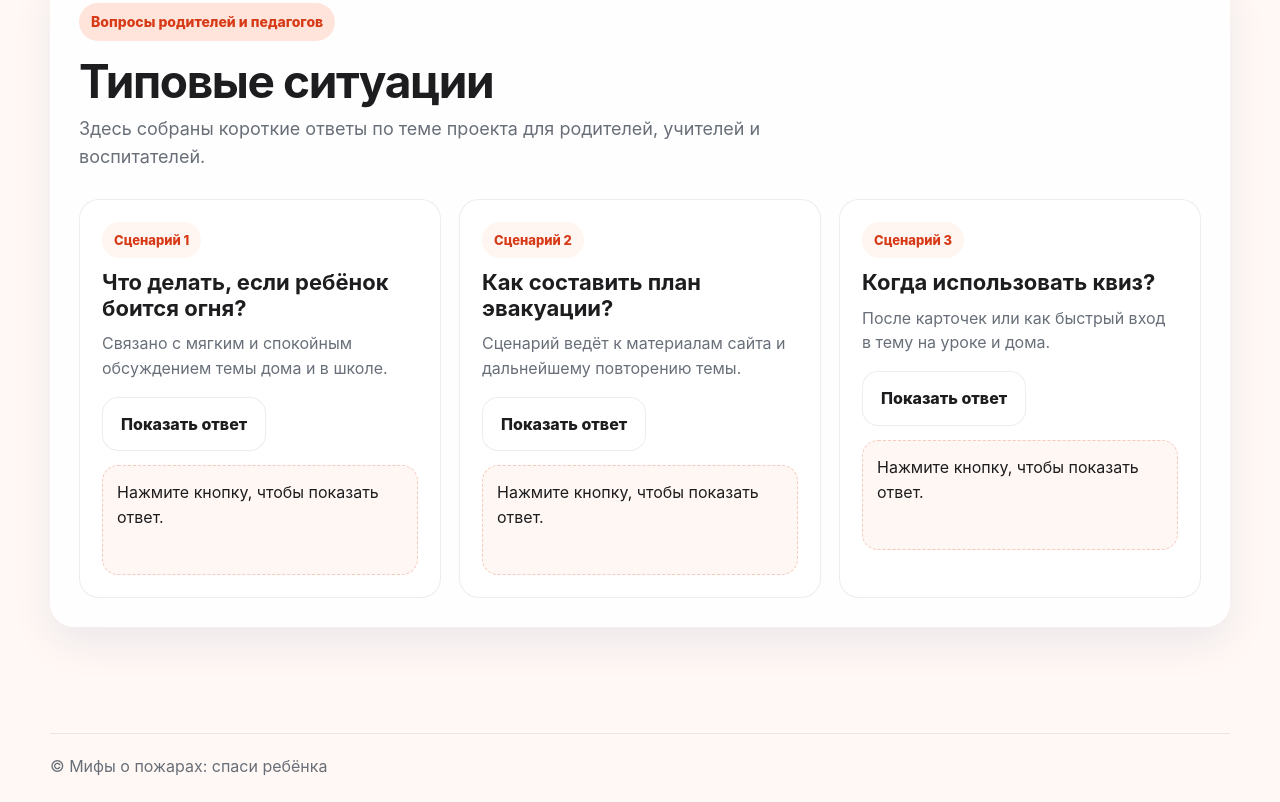
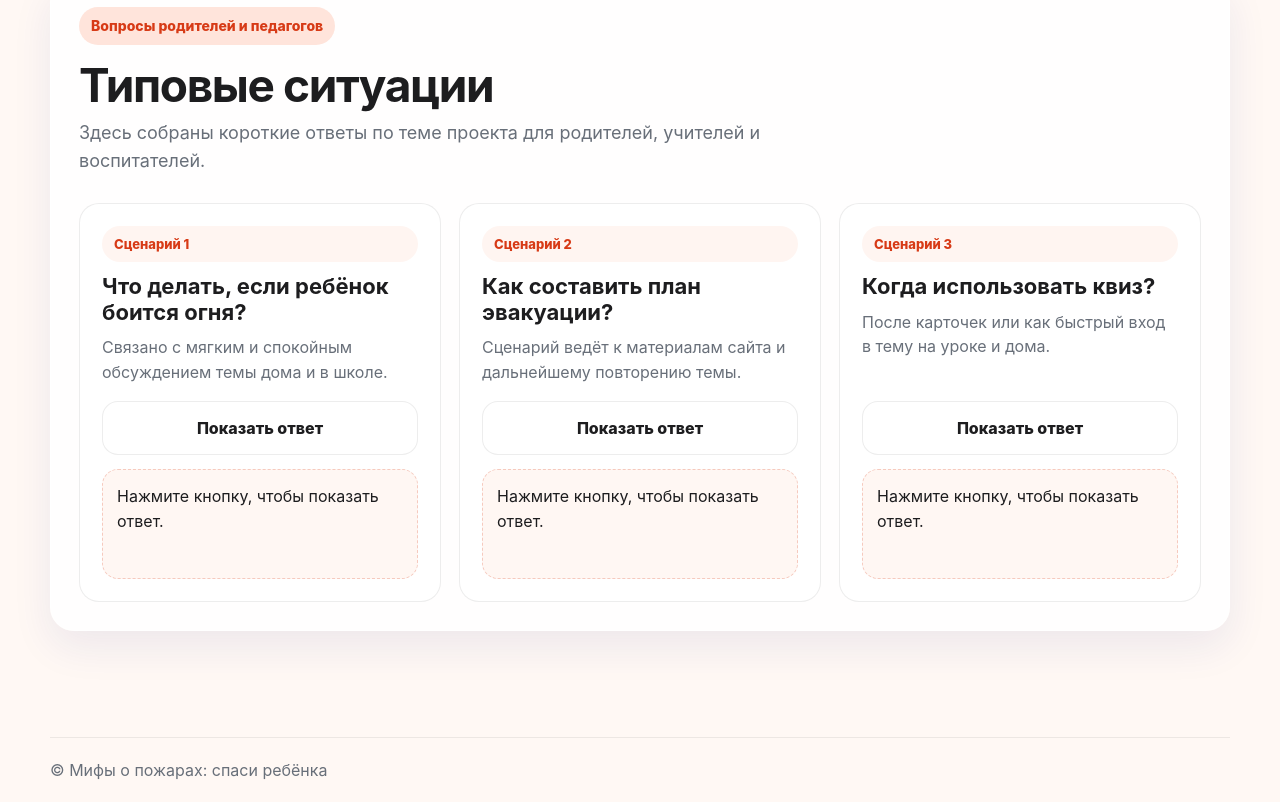
Before and after one commit to uvitivu/mchs-fire-myths, a plain HTML site: page index.html in a window 1280 px wide. Shown: the part 6052-6854 px from the top of the page. Drawn offline with Linux system fonts and the light colour scheme.

Commit message:
fix: align bot-card buttons via flex column + flex: 1 on p

```diff
--- a/style.css
+++ b/style.css
@@ -488,6 +488,11 @@ input:focus-visible,
 .bot-card {
   padding: 22px;
   height: 100%;
+  display: flex;
+  flex-direction: column;
+}
+.bot-card p {
+  flex: 1;
 }
 .telegram-bot {
   margin-top: 24px;
```
